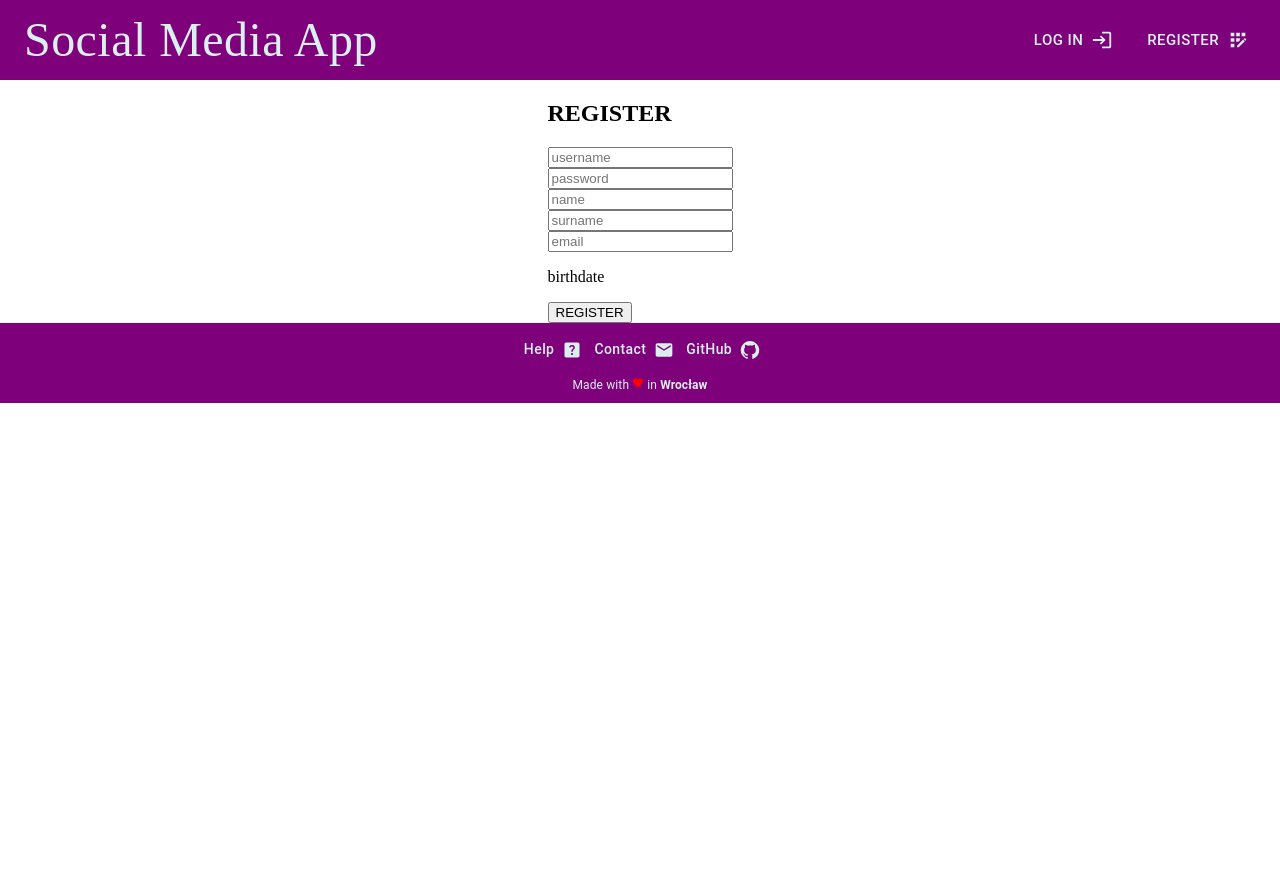
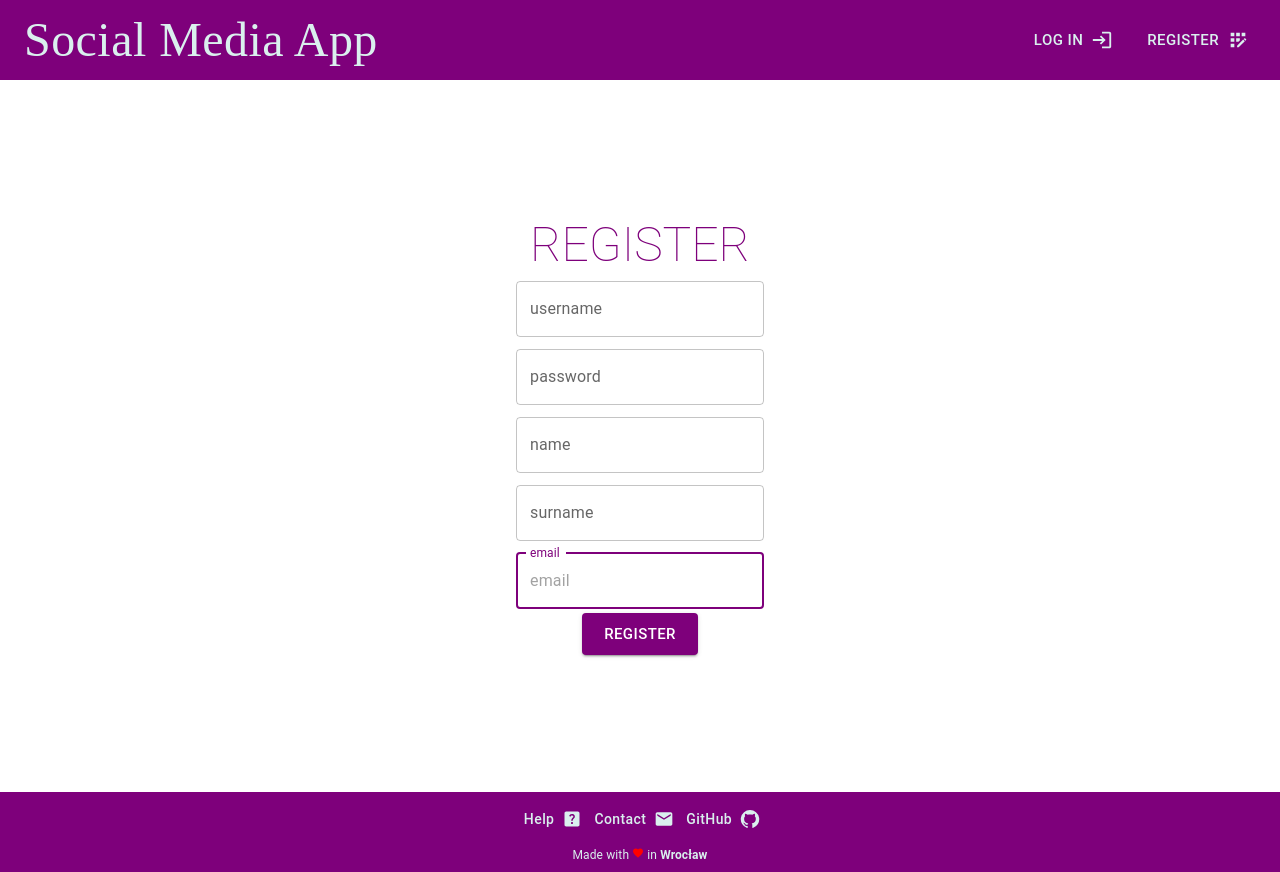
Before and after one commit to wrzchwc/social-media-app, a React (Create React App) app: page /api/users/signup in a window 1280 px wide. Before the commit the page ends 800 px from the top, so only its background shows below. Built offline with nearby package versions, Linux system fonts and the light colour scheme; a web font is replaced by a local one.

Commit message:
New design of register page and home page

```diff
--- a/package.json
+++ b/package.json
@@ -3,15 +3,18 @@
   "version": "0.1.0",
   "private": true,
   "dependencies": {
+    "@date-io/date-fns": "^1.3.13",
     "@emotion/react": "^11.7.1",
     "@emotion/styled": "^11.6.0",
     "@mui/icons-material": "^5.2.5",
-    "@mui/material": "^5.2.6",
+    "@mui/lab": "^5.0.0-alpha.64",
+    "@mui/material": "^5.2.8",
     "@mui/styles": "^5.2.3",
     "@testing-library/jest-dom": "^5.16.1",
     "@testing-library/react": "^12.1.2",
     "@testing-library/user-event": "^13.5.0",
     "axios": "^0.24.0",
+    "date-fns": "^2.28.0",
     "jsonwebtoken": "^8.5.1",
     "jwt-decode": "^3.1.2",
     "react": "^17.0.2",
--- a/src/actions/index.js
+++ b/src/actions/index.js
@@ -30,7 +30,7 @@ export const signUp = (formValues, callback) => async dispatch => {
                 password: formValues.password,
                 name: formValues.name,
                 surname: formValues.surname,
-                dateOfBirth: new Date(),
+                dateOfBirth: formValues.birthdate,
                 email: formValues.email
             }
         );
--- a/src/comoponents/HomePage.js
+++ b/src/comoponents/HomePage.js
@@ -1,11 +1,29 @@
 import React from "react";
+import {Grid, Typography} from "@mui/material";
+import EmojiPeopleIcon from '@mui/icons-material/EmojiPeople';
 
 const HomePage = () => {
     return (
-        <div style={{minHeight: "90vh"}}>
-            Hi friend!
-            Click login or register button ☝🏼
-        </div>
+        <Grid container style={{minHeight: "89vh"}}>
+            <Grid
+                item
+                container
+                justifyContent={"center"}
+                alignItems={"center"}
+                direction={"column"}
+            >
+                <Grid item>
+                    <Typography variant={"h2"} style={{fontWeight: 300}}>
+                        Hi Friend! <EmojiPeopleIcon color={"secondary"} fontSize={"inherit"}/>
+                    </Typography>
+                </Grid>
+                <Grid item>
+                    <Typography variant={"h3"}>Click login or register and join Us!</Typography>
+                </Grid>
+
+            </Grid>
+
+        </Grid>
     );
 }
 
--- a/src/comoponents/Login.js
+++ b/src/comoponents/Login.js
@@ -1,5 +1,4 @@
 import React, {useEffect} from "react";
-import '../styles/Layout.css';
 import {Field, reduxForm} from "redux-form";
 import {connect} from "react-redux";
 import {clearRecentRegistration, signIn} from "../actions";
@@ -30,7 +29,6 @@ const Login = props => {
                 <TextField
                     {...input}
                     autoComplete={"off"}
-                    autoFocus
                     color={"primary"}
                     id={placeholder}
                     label={placeholder}
@@ -48,7 +46,7 @@ const Login = props => {
     }
 
     return (
-        <Grid container direction={"row"} style={{height: "89vh"}}>
+        <Grid container style={{height: "89vh"}}>
             <Grid
                 item
                 container
--- a/src/comoponents/Register.js
+++ b/src/comoponents/Register.js
@@ -1,23 +1,42 @@
-import React from "react";
+import React, {useState} from "react";
 import '../styles/Layout.css';
 import {connect} from "react-redux";
 import {Field, reduxForm} from "redux-form";
 import {signUp} from "../actions";
 import {useNavigate} from "react-router-dom";
+import {Button, Grid, TextField, Typography} from "@mui/material";
+import {makeStyles, useTheme} from "@mui/styles";
+import LocalizationProvider from "@mui/lab/LocalizationProvider";
+import AdapterDateFns from "@mui/lab/AdapterDateFns";
+import DatePicker from "@mui/lab/DatePicker";
+
+const useStyles = makeStyles(theme => ({
+    button: {
+        color: "DAF0EE"
+    }
+}))
 
 const Register = props => {
+    const classes = useStyles();
     const navigate = useNavigate();
+    const theme = useTheme();
+    const [birthdate, setBirthdate] = useState(null);
 
-    const onSubmit = formValues => {
-        props.signUp(formValues, () => navigate('/api/users/signin'));
+    const onSubmit = (formValues) => {
+        props.signUp({...formValues, ["birthdate"]: birthdate}, () => navigate('/api/users/signin'));
     }
 
     const renderInput = ({input, placeholder, secret}) => {
         return (
             <div>
-                <input
+                <TextField
                     {...input}
                     autoComplete="off"
+                    autoFocus
+                    color={"primary"}
+                    id={placeholder}
+                    label={placeholder}
+                    margin={"dense"}
                     placeholder={placeholder}
                     type={`${secret ? 'password' : 'text'}`}
                 />
@@ -25,10 +44,36 @@ const Register = props => {
         );
     }
 
+    const renderDatePicker = (props) => {
         return (
-        <div className="flex center-justified center-aligned">
-            <div>
-                <h2>REGISTER</h2>
+            <LocalizationProvider dateAdapter={AdapterDateFns}>
+                <DatePicker
+                    label="birthdate"
+                    value={birthdate}
+                    onChange={(newValue) => {
+                        setBirthdate(newValue);
+                    }}
+                    renderInput={(params) => (
+                        <TextField {...params} style={{marginLeft: "auto", maxWidth: "13em"}} margin={"dense"}/>
+                    )}
+                />
+            </LocalizationProvider>
+        );
+    }
+
+    return (
+        <Grid container style={{minHeight: "89vh"}}>
+            <Grid
+                item
+                container
+                justifyContent={"center"}
+                alignItems={"center"}
+                direction={"column"}
+            >
+                <Grid item>
+                    <Typography variant={"h3"}>REGISTER</Typography>
+                </Grid>
+                <Grid item>
                     <form onSubmit={props.handleSubmit(onSubmit)}>
                         <Field
                             component={renderInput}
@@ -60,11 +105,25 @@ const Register = props => {
                             name="email"
                             secret={false}
                         />
-                    <p>birthdate</p>
-                    <button>REGISTER</button>
+                        <Field
+                            component={renderDatePicker}
+                            name="birthdate"
+                        />
                     </form>
-            </div>
-        </div>
+                </Grid>
+                <Grid item>
+                    <Button
+                        size={"large"}
+                        variant={"contained"}
+                        onClick={props.handleSubmit(onSubmit)}
+                        className={classes.button}
+                    >
+                        Register
+                    </Button>
+                </Grid>
+
+            </Grid>
+        </Grid>
     );
 }
 
--- a/src/ui/Theme.js
+++ b/src/ui/Theme.js
@@ -23,7 +23,8 @@ export default createTheme({
             textTransform: "none"
         },
         h2: {
-            color: socialViolet
+            color: socialViolet,
+            fontWeight: 250
         },
         h3:  {
             color: socialViolet,
```
Also changed, not shown: 1 other file (tests, documents, lock files or other folders). Lines whose indentation alone changed are shown as unchanged.
